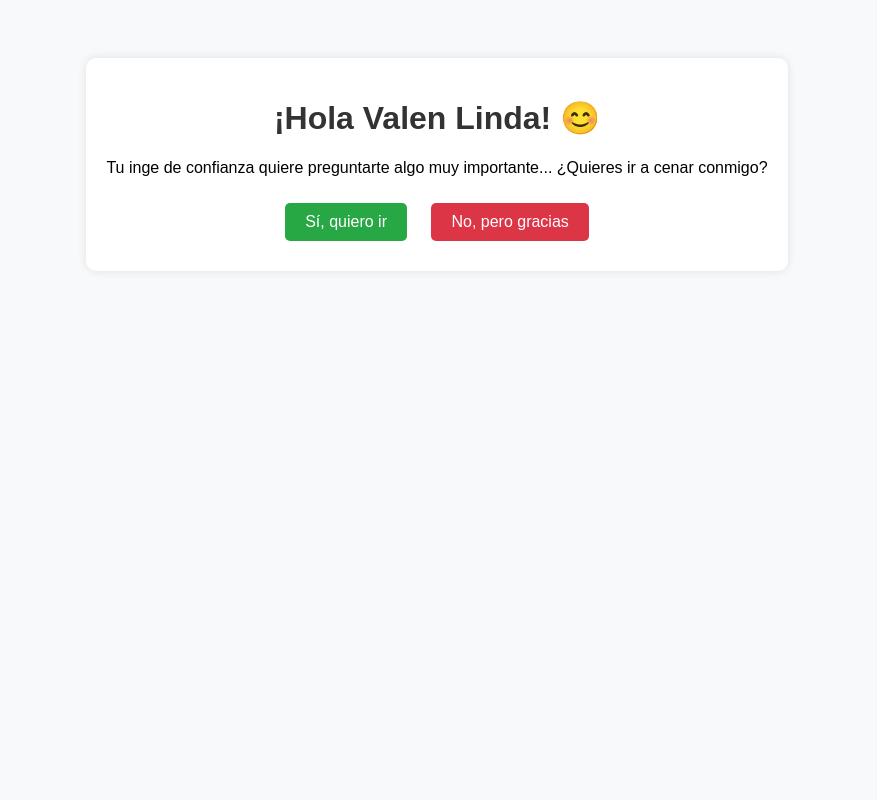
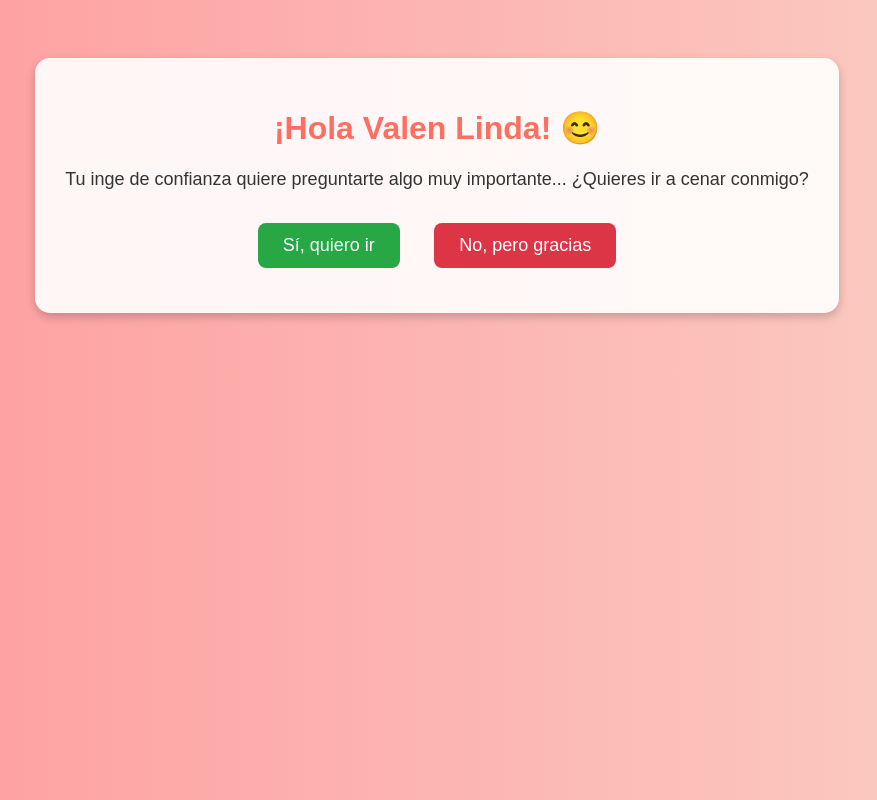
Before and after one commit to Danchoka30/noticia, a plain HTML site: page index.html in a window 1280 px wide. Shown: the whole page, without its empty margins (203-1080 px from the left). Drawn offline with Linux system fonts and the light colour scheme.

Commit message:
Update index.html

```diff
--- a/index.html
+++ b/index.html
@@ -6,31 +6,37 @@
     <title>Invitación Especial</title>
     <style>
         body {
-            font-family: Arial, sans-serif;
+            font-family: 'Arial', sans-serif;
             text-align: center;
-            background-color: #f8f9fa;
+            background: linear-gradient(to right, #ff9a9e, #fad0c4);
             padding: 50px;
+            color: #fff;
         }
         .container {
-            background: white;
-            padding: 20px;
-            border-radius: 10px;
-            box-shadow: 0 0 10px rgba(0, 0, 0, 0.1);
+            background: rgba(255, 255, 255, 0.9);
+            padding: 30px;
+            border-radius: 15px;
+            box-shadow: 0 4px 10px rgba(0, 0, 0, 0.2);
             display: inline-block;
         }
         h1 {
+            color: #ff6f61;
+        }
+        p {
             color: #333;
+            font-size: 18px;
         }
         .btn {
             display: inline-block;
-            margin: 10px;
-            padding: 10px 20px;
-            font-size: 16px;
+            margin: 15px;
+            padding: 12px 25px;
+            font-size: 18px;
             color: white;
             border: none;
-            border-radius: 5px;
+            border-radius: 8px;
             cursor: pointer;
             text-decoration: none;
+            transition: 0.3s;
         }
         .btn-yes {
             background-color: #28a745;
@@ -38,14 +44,17 @@
         .btn-no {
             background-color: #dc3545;
         }
+        .btn:hover {
+            transform: scale(1.1);
+        }
     </style>
 </head>
 <body>
     <div class="container">
         <h1>¡Hola Valen Linda! 😊</h1>
         <p>Tu inge de confianza quiere preguntarte algo muy importante... ¿Quieres ir a cenar conmigo?</p>
-        <a class="btn btn-yes" href="https://wa.me/+573245640407?text=¡Sí!%20Me%20encantaría%20ir%20a%20comer%20contigo%20🥰" target="_blank">Sí, quiero ir</a>
-        <a class="btn btn-no" href="https://wa.me/+573245640407?text=Lo%20siento,%20pero%20no%20puedo.%20Gracias%20por%20la%20invitación%20😊" target="_blank">No, pero gracias</a>
+        <a class="btn btn-yes" href="https://wa.me/573245640407?text=¡Sí!%20Me%20encantaría%20ir%20a%20comer%20contigo%20🥰" target="_blank">Sí, quiero ir</a>
+        <a class="btn btn-no" href="https://wa.me/573245640407?text=Lo%20siento,%20pero%20no%20puedo.%20Gracias%20por%20la%20invitación%20😊" target="_blank">No, pero gracias</a>
     </div>
 </body>
 </html>
```
